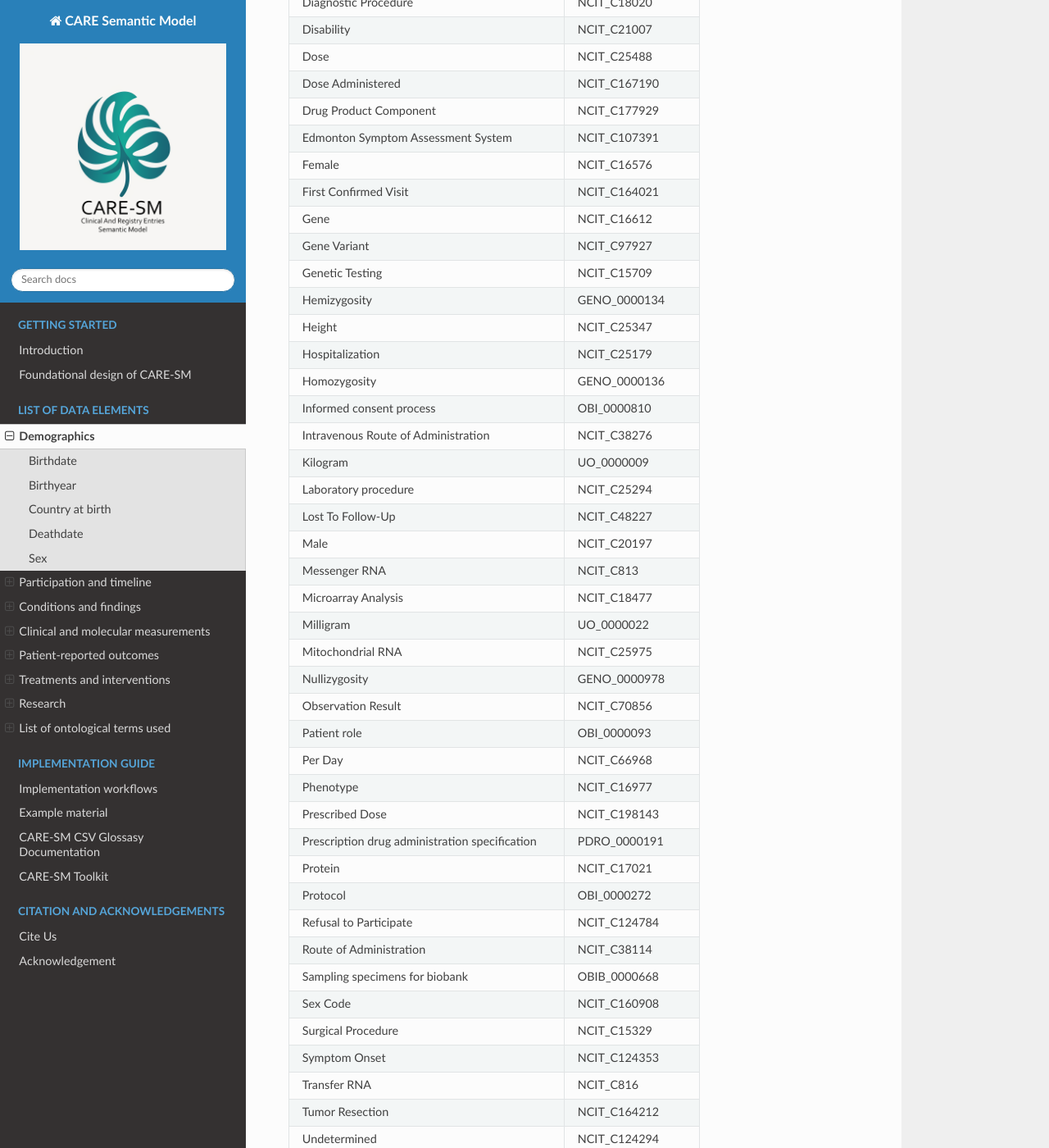
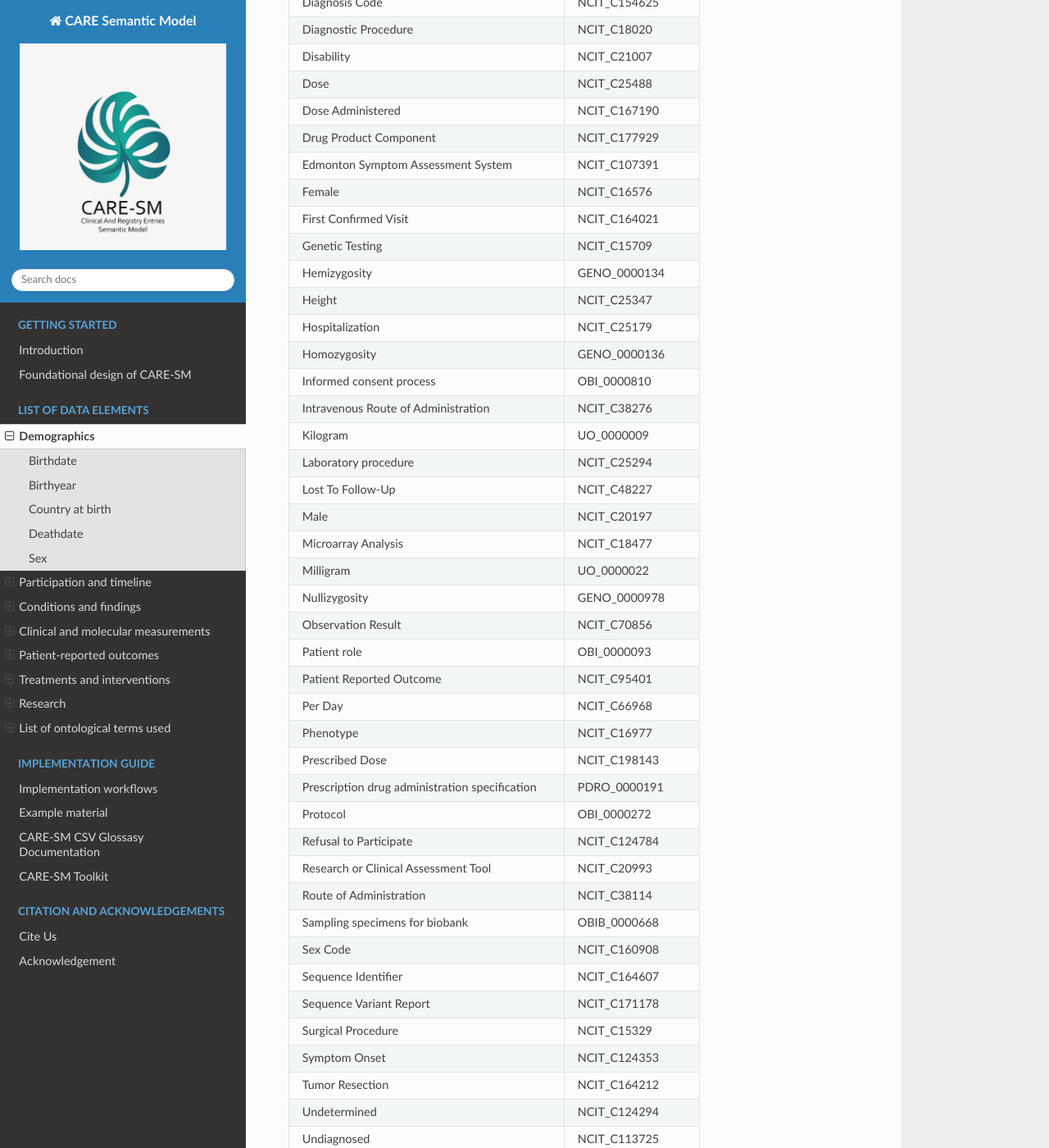
Before and after one commit to CARE-SM/CARE-SM-docs, a Sphinx documentation site: the page built from docs/data_elements.md, in a window 1280 px wide and 1400 px high, scrolled down 16606 px. Shown: the whole window at 82% size. Built offline with Sphinx 7.4.7 and the Read the Docs theme 3.1.0, drawn with Linux system fonts in a browser that asks for light colours; some of the changed text lies outside the part shown.

Commit message:
List of ontological terms updated

```diff
--- a/docs/data_elements.md
+++ b/docs/data_elements.md
@@ -484,7 +484,7 @@ The module shows how the individual, defined as a patient, participates in an in
 
 ## Ontological term used table
 
-| Label                                               | Ontology Term Code      |
+| Label                                               | Ontology Term Code       |
 |-----------------------------------------------------|--------------------------|
 | Agent Administration                                | NCIT_C70962              |
 | Alive                                               | SIO_010058               |
@@ -515,8 +516,6 @@ The module shows how the individual, defined as a patient, participates in an in
 | Edmonton Symptom Assessment System                  | NCIT_C107391             |
 | Female                                              | NCIT_C16576              |
 | First Confirmed Visit                               | NCIT_C164021             |
-| Gene                                                | NCIT_C16612              |
-| Gene Variant                                        | NCIT_C97927              |
 | Genetic Testing                                     | NCIT_C15709              |
 | Hemizygosity                                        | GENO_0000134             |
 | Height                                              | NCIT_C25347              |
@@ -528,26 +527,26 @@ The module shows how the individual, defined as a patient, participates in an in
 | Laboratory procedure                                | NCIT_C25294              |
 | Lost To Follow-Up                                   | NCIT_C48227              |
 | Male                                                | NCIT_C20197              |
-| Messenger RNA                                       | NCIT_C813                |
 | Microarray Analysis                                 | NCIT_C18477              |
 | Milligram                                           | UO_0000022               |
-| Mitochondrial RNA                                   | NCIT_C25975              |
 | Nullizygosity                                       | GENO_0000978             |
 | Observation Result                                  | NCIT_C70856              |
 | Patient role                                        | OBI_0000093              |
+| Patient Reported Outcome                            | NCIT_C95401              |
 | Per Day                                             | NCIT_C66968              |
 | Phenotype                                           | NCIT_C16977              |
 | Prescribed Dose                                     | NCIT_C198143             |
 | Prescription drug administration specification      | PDRO_0000191             |
-| Protein                                             | NCIT_C17021              |
 | Protocol                                            | OBI_0000272              |
 | Refusal to Participate                              | NCIT_C124784             |
+| Research or Clinical Assessment Tool                | NCIT_C20993              |
 | Route of Administration                             | NCIT_C38114              |
 | Sampling specimens for biobank                      | OBIB_0000668             |
 | Sex Code                                            | NCIT_C160908             |
+| Sequence Identifier                                 | NCIT_C164607             |
+| Sequence Variant Report                             | NCIT_C171178             |
 | Surgical Procedure                                  | NCIT_C15329              |
 | Symptom Onset                                       | NCIT_C124353             |
-| Transfer RNA                                        | NCIT_C816                |
 | Tumor Resection                                     | NCIT_C164212             |
 | Undetermined                                        | NCIT_C124294             |
 | Undiagnosed                                         | NCIT_C113725             |
```
Also changed, not shown: other parts of docs/data_elements.md (+1 -0 lines).
